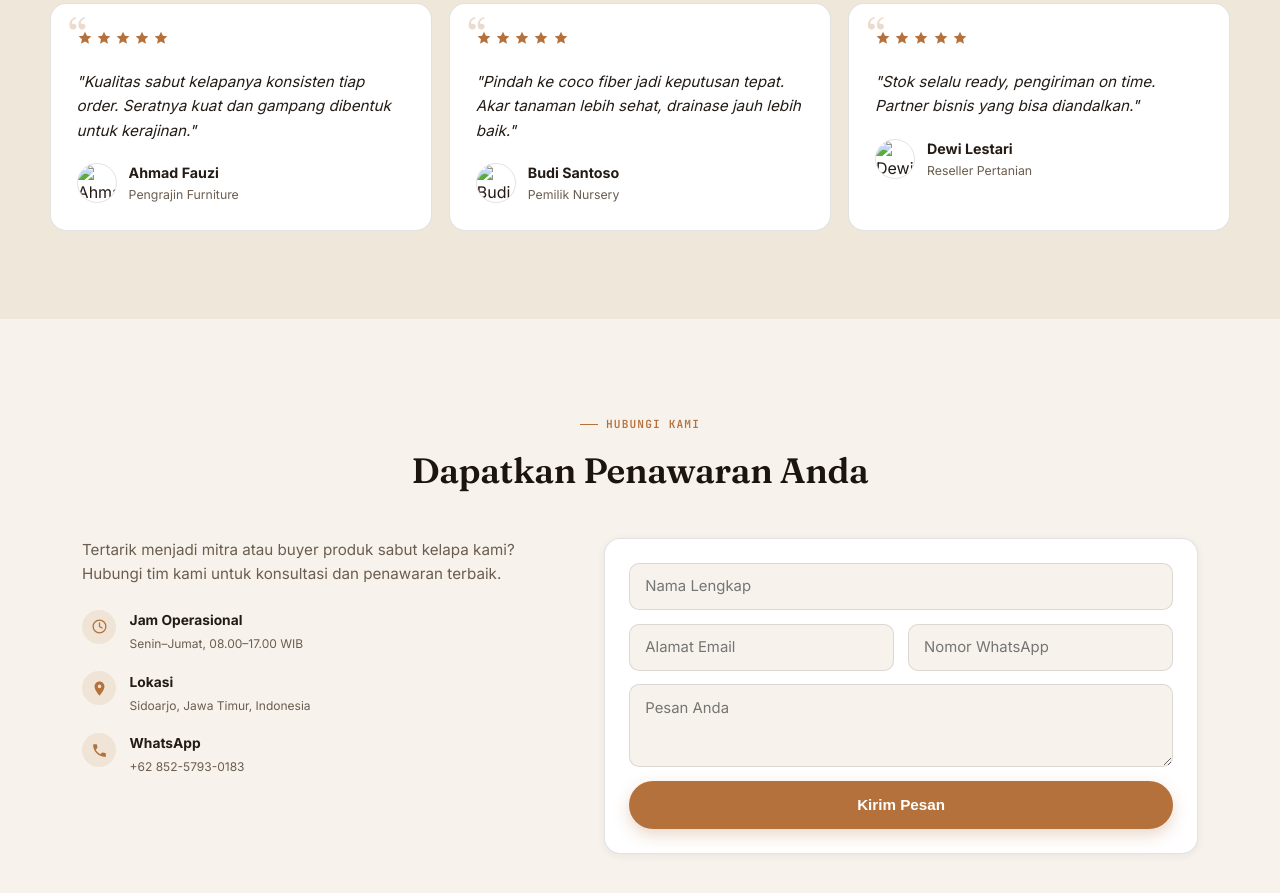
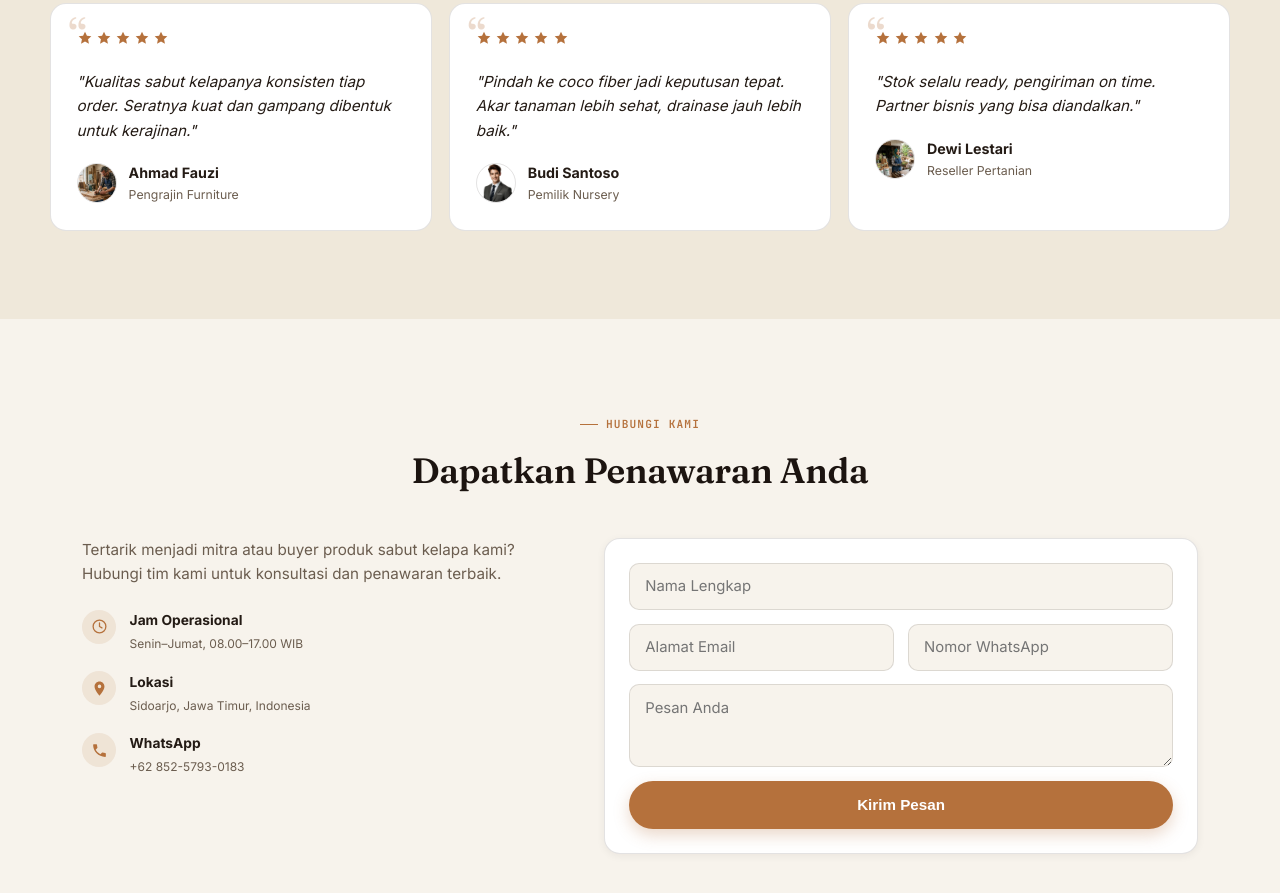
Before and after one commit to bobbyanggara/Coco-Fiber-Website, a website: page index.html in a window 1280 px wide. Shown: the part 4365-5258 px from the top of the page. Drawn offline with Linux system fonts and the light colour scheme.

Commit message:
pppppppppp

```diff
--- a/index.html
+++ b/index.html
@@ -423,7 +423,7 @@
         <svg viewBox="0 0 24 24" fill="currentColor"><path d="M12 2.5l2.9 6.1 6.6.7-4.9 4.6 1.3 6.6L12 17.3l-5.9 3.2 1.3-6.6-4.9-4.6 6.6-.7z"/></svg>
       </div>
       <p data-en="&quot;The coconut fiber quality is consistent every order. The fiber is strong and easy to shape for crafts.&quot;">"Kualitas sabut kelapanya konsisten tiap order. Seratnya kuat dan gampang dibentuk untuk kerajinan."</p>
-      <footer><img class="avatar" src="image/ahmad-fauzi.webp" alt="Ahmad Fauzi"><div><strong>Ahmad Fauzi</strong><small data-en="Furniture Craftsman">Pengrajin Furniture</small></div></footer>
+      <footer><img class="avatar" src="images/ahmad-fauzi.webp" alt="Ahmad Fauzi"><div><strong>Ahmad Fauzi</strong><small data-en="Furniture Craftsman">Pengrajin Furniture</small></div></footer>
     </blockquote>
     <blockquote class="t-card">
       <div class="t-rating" aria-label="5 dari 5 bintang">
@@ -434,7 +434,7 @@
         <svg viewBox="0 0 24 24" fill="currentColor"><path d="M12 2.5l2.9 6.1 6.6.7-4.9 4.6 1.3 6.6L12 17.3l-5.9 3.2 1.3-6.6-4.9-4.6 6.6-.7z"/></svg>
       </div>
       <p data-en="&quot;Switching to coco fiber was the right call. Healthier roots, much better drainage.&quot;">"Pindah ke coco fiber jadi keputusan tepat. Akar tanaman lebih sehat, drainase jauh lebih baik."</p>
-      <footer><img class="avatar" src="image/budi-santoso.webp" alt="Budi Santoso"><div><strong>Budi Santoso</strong><small data-en="Nursery Owner">Pemilik Nursery</small></div></footer>
+      <footer><img class="avatar" src="images/budi-santoso.webp" alt="Budi Santoso"><div><strong>Budi Santoso</strong><small data-en="Nursery Owner">Pemilik Nursery</small></div></footer>
     </blockquote>
     <blockquote class="t-card">
       <div class="t-rating" aria-label="5 dari 5 bintang">
@@ -445,7 +445,7 @@
         <svg viewBox="0 0 24 24" fill="currentColor"><path d="M12 2.5l2.9 6.1 6.6.7-4.9 4.6 1.3 6.6L12 17.3l-5.9 3.2 1.3-6.6-4.9-4.6 6.6-.7z"/></svg>
       </div>
       <p data-en="&quot;Stock is always ready, shipping on time. A business partner we can rely on.&quot;">"Stok selalu ready, pengiriman on time. Partner bisnis yang bisa diandalkan."</p>
-      <footer><img class="avatar" src="image/dewi-lestari.webp" alt="Dewi Lestari"><div><strong>Dewi Lestari</strong><small data-en="Agriculture Reseller">Reseller Pertanian</small></div></footer>
+      <footer><img class="avatar" src="images/dewi-lestari.webp" alt="Dewi Lestari"><div><strong>Dewi Lestari</strong><small data-en="Agriculture Reseller">Reseller Pertanian</small></div></footer>
     </blockquote>
   </div>
 </section>
```
